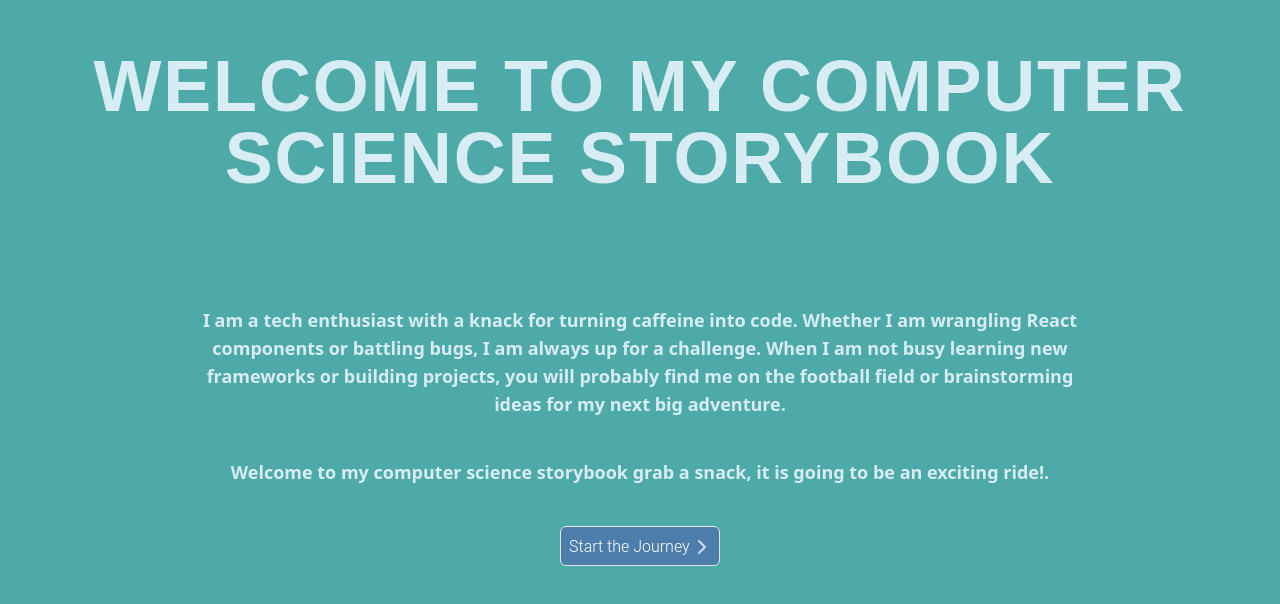
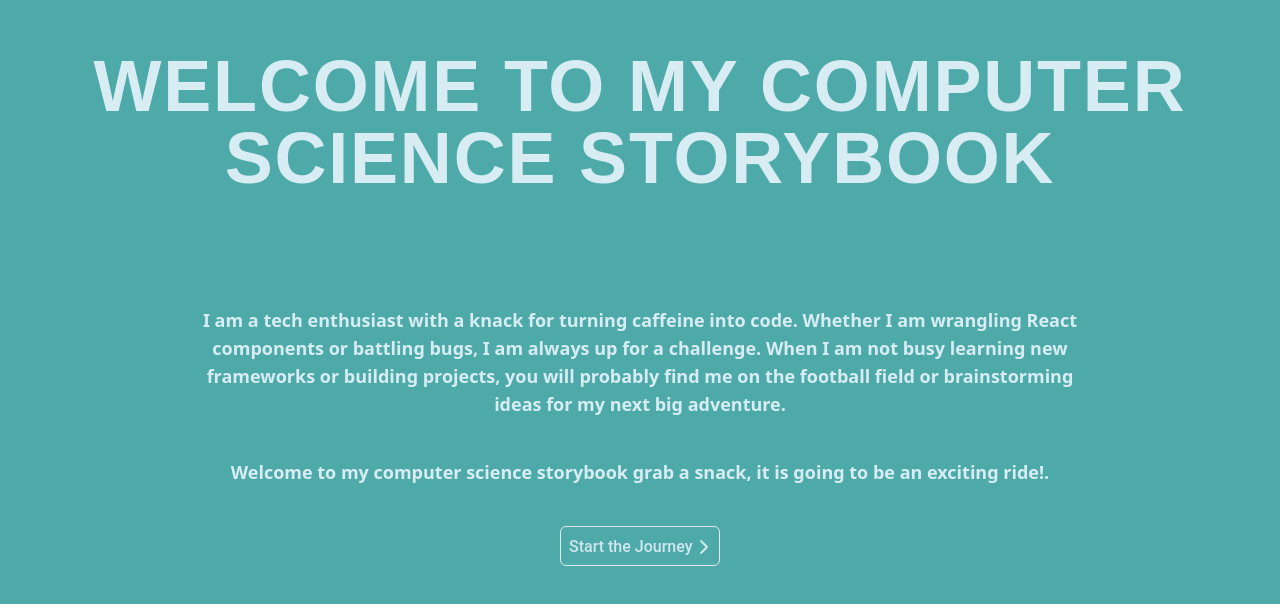
Before and after one commit to avgvustinee/StoryBook, a React (Vite) app: page / in a window 1280 px wide. Shown: the part 110-714 px from the top of the page. Built offline with nearby package versions, Linux system fonts and the light colour scheme.

Commit message:
fourth changes

```diff
--- a/src/pages/ChapterThree.tsx
+++ b/src/pages/ChapterThree.tsx
@@ -14,11 +14,6 @@ const ChapterThree = () => {
         <span className="text-[#3fc7e2] text-start text-xs font-extrabold  mx-6">
           -Tony Robbins
         </span>
-        <div className=" flex flex-col mx-3 mt-6">
-          <h3 className="border-b border-[#ddecfa] font-extrabold text-[#b1d9e7]">
-            Personal Introduction
-          </h3>
-        </div>
         <div className="  mt-5 tracking-wide font-semibold text-white ">
           <ul className="list-inside mx-3">
             <li className=" text-[12px]">
--- a/src/pages/LandingPage.tsx
+++ b/src/pages/LandingPage.tsx
@@ -3,7 +3,6 @@ import { Link } from "react-router-dom";
 
 const LandingPage = () => {
   return (
-
     <div className="bg-[#4daaa9] min-h-screen ">
       <div className="flex  flex-col items-center  ">
         <h1 className="text-[#d8edf3]  mt-40 mx-5 text-balance  text-3xl sm:text-5xl lg:text-7xl text-center tracking-wide   font-extrabold font-sfCompact uppercase animate-slidein">
@@ -11,21 +10,23 @@ const LandingPage = () => {
         </h1>
         <p className=" mt-28 mx-10 sm:mx-16 lg:mx-20 text-lg text-[#d8edf3] text-center font-semibold max-w-4xl animate-slidein ">
           I am a tech enthusiast with a knack for turning caffeine into code.
-            Whether I am wrangling React components or battling bugs, I am always up
-            for a challenge. When I am not busy learning new frameworks or building
-            projects, you will probably find me on the football field or
+          Whether I am wrangling React components or battling bugs, I am always
+          up for a challenge. When I am not busy learning new frameworks or
+          building projects, you will probably find me on the football field or
           brainstorming ideas for my next big adventure.
         </p>
         <p className="mt-10 mx-10  sm:mx-16 lg:mx-20 text-lg text-[#d8edf3] text-center font-bold max-w-4xl animate-slidein">
-            Welcome to my computer science storybook grab a snack, it is going to be
-            an exciting ride!.
+          Welcome to my computer science storybook grab a snack, it is going to
+          be an exciting ride!.
         </p>
         <div className="mt-10  mb-10 flex justify-center animate-slidein ">
           <Link
-              to='/stories'
-              className=" flex  py-2 bg-[#4d7daa] text-white rounded-md w-40 h-10 border text-center hover:bg-[#8db6c1] font-roboto"
+            to="/stories"
+            className=" flex  py-2  text-white rounded-md w-40 h-10 border text-center hover:bg-[#8db6c1] font-roboto"
           >
-              <span className="ml-2 font-light">Start the Journey </span>
+            <span className="ml-2 font-medium text-[#d0e7ef] hover:bg-[#6093a0]">
+              Start the Journey{" "}
+            </span>
             <ChevronRight className="animate-pulse" />
           </Link>
         </div>
```
Lines whose indentation alone changed are shown as unchanged.
